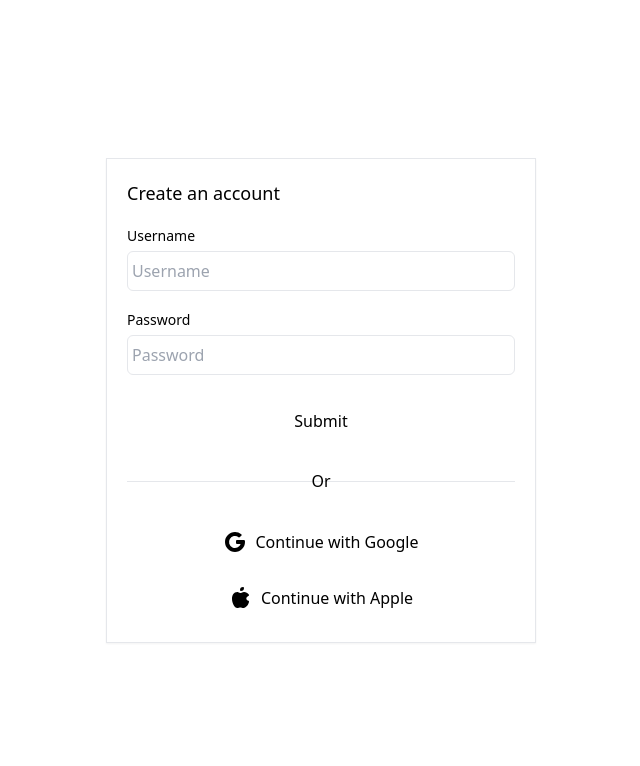
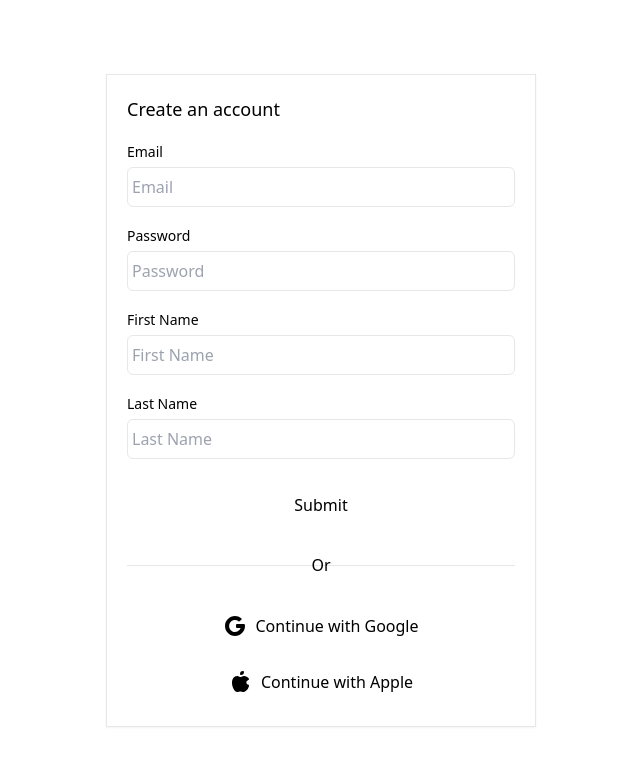
Before and after one commit to Fresh-Pick/Frontend, a Next.js app: page /sign-up in a window 1280 px wide. Shown: the top 766 px of the page, without its empty margins (319-959 px from the left). Built offline with nearby package versions, Linux system fonts and the light colour scheme.

Commit message:
feat: api calls to backend

```diff
--- a/package.json
+++ b/package.json
@@ -13,6 +13,7 @@
     "@radix-ui/react-icons": "^1.3.0",
     "@radix-ui/react-slot": "^1.1.0",
     "@tabler/icons-react": "^3.19.0",
+    "axios": "^1.7.7",
     "class-variance-authority": "^0.7.0",
     "clsx": "^2.1.1",
     "framer-motion": "^11.11.1",
--- a/src/api/sign-up.ts
+++ b/src/api/sign-up.ts
@@ -0,0 +1,34 @@
+import axios from "axios";
+
+interface SignUpData {
+    email: string;
+    password: string;
+    firstName: string;
+    lastName: string;
+}
+
+const signUpUser = async ({ email, password, firstName, lastName }: SignUpData) => {
+    const payload = {
+        email,
+        password,
+        first_name: firstName,
+        last_name: lastName,
+    };
+
+    try {
+        const response = await axios.post("http://127.0.0.1:8000/api/v1/users/auth/sign-up/", payload, {
+            headers: {
+                "Content-Type": "application/json",
+            },
+        });
+        console.log("User signed up successfully:", response.data);
+    } catch (error) {
+        if (axios.isAxiosError(error)) {
+            console.error("Error signing up the user:", error.response?.data);
+        } else {
+            console.error("Error signing up the user:", (error as Error).message);
+        }
+    }
+};
+
+export default signUpUser;
--- a/src/components/sign-up.tsx
+++ b/src/components/sign-up.tsx
@@ -1,37 +1,56 @@
-import React from "react";
+"use client";
+
+import React, { useState } from "react";
 import { IconBrandAppleFilled, IconBrandGoogleFilled } from "@tabler/icons-react";
+import signUpUser from "../api/sign-up"; // Adjust the import path as necessary
 
 export const SignUpForm: React.FC = () => {
+    const [email, setEmail] = useState("");
+    const [password, setPassword] = useState("");
+    const [firstName, setFirstName] = useState("");
+    const [lastName, setLastName] = useState("");
+
+    const handleSubmit = async (event: React.FormEvent) => {
+        event.preventDefault();
+        await signUpUser({ email, password, firstName, lastName });
+    };
+
     return (
         <div className="flex w-full h-screen items-center justify-center">
-            <div className="flex w-full max-w-[430px] flex-col gap-2">
+            <form onSubmit={handleSubmit} className="flex w-full max-w-[430px] flex-col gap-2">
                 <div className="overflow-hidden rounded-xl border border-neutral-200 p-2 shadow-sm dark:border-neutral-900">
-                    <Tab1 />
-                </div>
-            </div>
-        </div>
-    );
-};
-
-const Tab1: React.FC = () => (
                     <div className="flex w-full flex-col items-start justify-start gap-4 rounded-xl p-3 pb-4">
                         <div>
                             <h1 className="font-font text-lg">Create an account</h1>
                         </div>
                         <div className="w-full">
-            <label htmlFor="username" className="text-sm">
-                Username
+                            <label htmlFor="email" className="text-sm">
+                                Email
                             </label>
-            <input name="username" placeholder="Username" type="text" className="mt-1 h-10 w-full rounded-md border px-1 placeholder-neutral-400 outline-none focus:ring-2 focus:ring-neutral-800 dark:border-neutral-800 dark:placeholder-neutral-500" />
+                            <input name="email" type="email" value={email} onChange={(e) => setEmail(e.target.value)} placeholder="Email" className="mt-1 h-10 w-full rounded-md border px-1 placeholder-neutral-400 outline-none focus:ring-2 focus:ring-neutral-800 dark:border-neutral-800 dark:placeholder-neutral-500" />
                         </div>
                         <div className="w-full">
                             <label htmlFor="password" className="text-sm">
                                 Password
                             </label>
-            <input name="password" type="password" placeholder="Password" className="mt-1 h-10 w-full rounded-md border px-1 placeholder-neutral-400 outline-none focus:ring-2 focus:ring-neutral-800 dark:border-neutral-800 dark:placeholder-neutral-500" />
+                            <input name="password" type="password" value={password} onChange={(e) => setPassword(e.target.value)} placeholder="Password" className="mt-1 h-10 w-full rounded-md border px-1 placeholder-neutral-400 outline-none focus:ring-2 focus:ring-neutral-800 dark:border-neutral-800 dark:placeholder-neutral-500" />
+                        </div>
+                        <div className="w-full">
+                            <label htmlFor="firstName" className="text-sm">
+                                First Name
+                            </label>
+                            <input name="firstName" type="text" value={firstName} onChange={(e) => setFirstName(e.target.value)} placeholder="First Name" className="mt-1 h-10 w-full rounded-md border px-1 placeholder-neutral-400 outline-none focus:ring-2 focus:ring-neutral-800 dark:border-neutral-800 dark:placeholder-neutral-500" />
+                        </div>
+                        <div className="w-full">
+                            <label htmlFor="lastName" className="text-sm">
+                                Last Name
+                            </label>
+                            <input name="lastName" type="text" value={lastName} onChange={(e) => setLastName(e.target.value)} placeholder="Last Name" className="mt-1 h-10 w-full rounded-md border px-1 placeholder-neutral-400 outline-none focus:ring-2 focus:ring-neutral-800 dark:border-neutral-800 dark:placeholder-neutral-500" />
                         </div>
                         <div className="mt-2.5 w-full">
-            <button className="h-10 w-full rounded-md bg-neutral-900 font-medium text-white dark:bg-white dark:text-neutral-950">Submit</button>
+                            <button type="submit" className="h-10 w-full rounded-md bg-neutral-900 font-medium text-white dark:bg-white dark:text-neutral-950">
+                                Submit
+                            </button>
                         </div>
 
                         <div className="relative mt-6 w-full">
@@ -47,4 +66,8 @@ const Tab1: React.FC = () => (
                             </button>
                         </div>
                     </div>
+                </div>
+            </form>
+        </div>
     );
+};
```
Also changed, not shown: src/components/sign-in.tsx (+0 -47 lines), 1 other file (tests, documents, lock files or other folders). Lines whose indentation alone changed are shown as unchanged.
